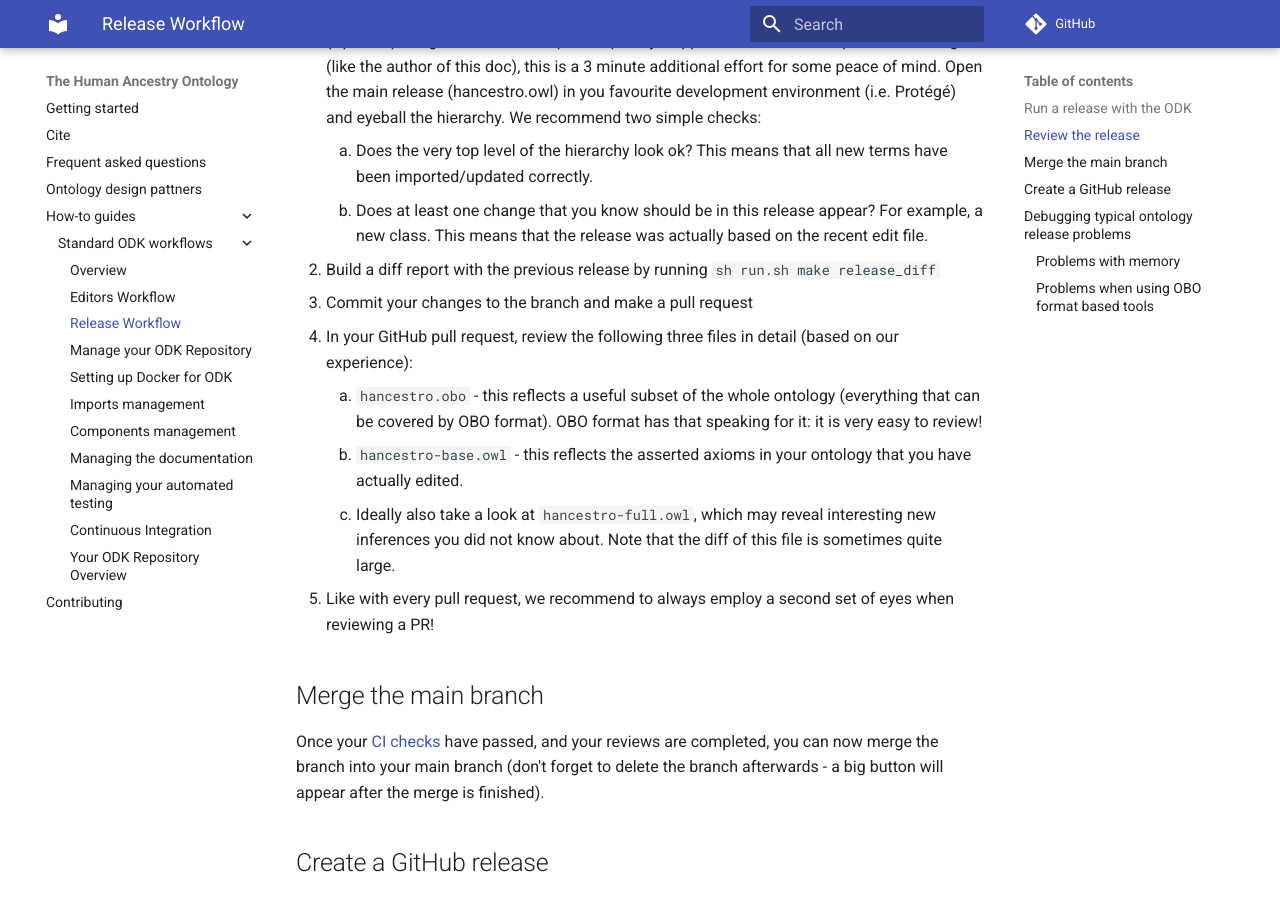
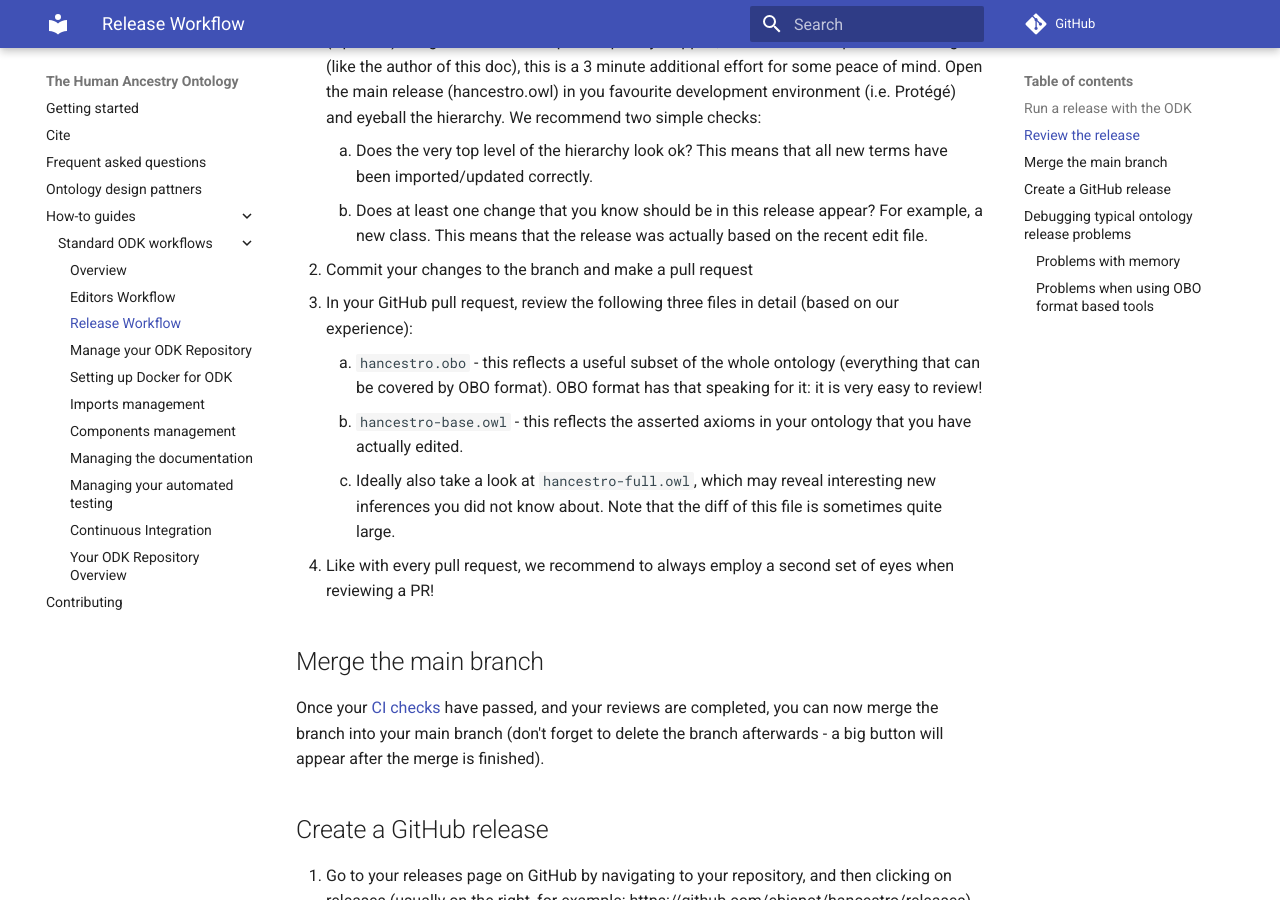
Before and after one commit to EBISPOT/hancestro, an MkDocs documentation site: the page built from docs/odk-workflows/ReleaseWorkflow.md, in a window 1280 px wide and 900 px high, scrolled down 1175 px. Built offline with MkDocs 1.6.1 and Material for MkDocs 9.7.7, drawn with Linux system fonts in a browser that asks for light colours; comment, search, counter and statistics services are not loaded.

Commit message:
Fixed hierarchy with a hack after deprecationg of COB geographic location

```diff
--- a/docs/odk-workflows/ReleaseWorkflow.md
+++ b/docs/odk-workflows/ReleaseWorkflow.md
@@ -32,9 +32,8 @@
 1. (Optional) Rough check. This step is frequently skipped, but for the more paranoid among us (like the author of this doc), this is a 3 minute additional effort for some peace of mind. Open the main release (hancestro.owl) in you favourite development environment (i.e. Protégé) and eyeball the hierarchy. We recommend two simple checks:
     1. Does the very top level of the hierarchy look ok? This means that all new terms have been imported/updated correctly.
     2. Does at least one change that you know should be in this release appear? For example, a new class. This means that the release was actually based on the recent edit file.
-2. Build a diff report with the previous release by running `sh run.sh make release_diff`
-3. Commit your changes to the branch and make a pull request
-4. In your GitHub pull request, review the following three files in detail (based on our experience):
+2. Commit your changes to the branch and make a pull request
+3. In your GitHub pull request, review the following three files in detail (based on our experience):
     1. `hancestro.obo` - this reflects a useful subset of the whole ontology (everything that can be covered by OBO format). OBO format has that speaking for it: it is very easy to review!
     2. `hancestro-base.owl` - this reflects the asserted axioms in your ontology that you have actually edited.
     3. Ideally also take a look at `hancestro-full.owl`, which may reveal interesting new inferences you did not know about. Note that the diff of this file is sometimes quite large.
--- a/src/ontology/hancestro-odk.yaml
+++ b/src/ontology/hancestro-odk.yaml
@@ -28,8 +28,6 @@
       module_type_slme: BOT
     - id: ro
       use_base: TRUE
-    - id: foodon
-      module_type: custom
     - id: afpo
       module_type: custom
 components:
```
Also changed, not shown: docs/odk-workflows/RepositoryFileStructure.md (+0 -1 lines), 16 other files.
